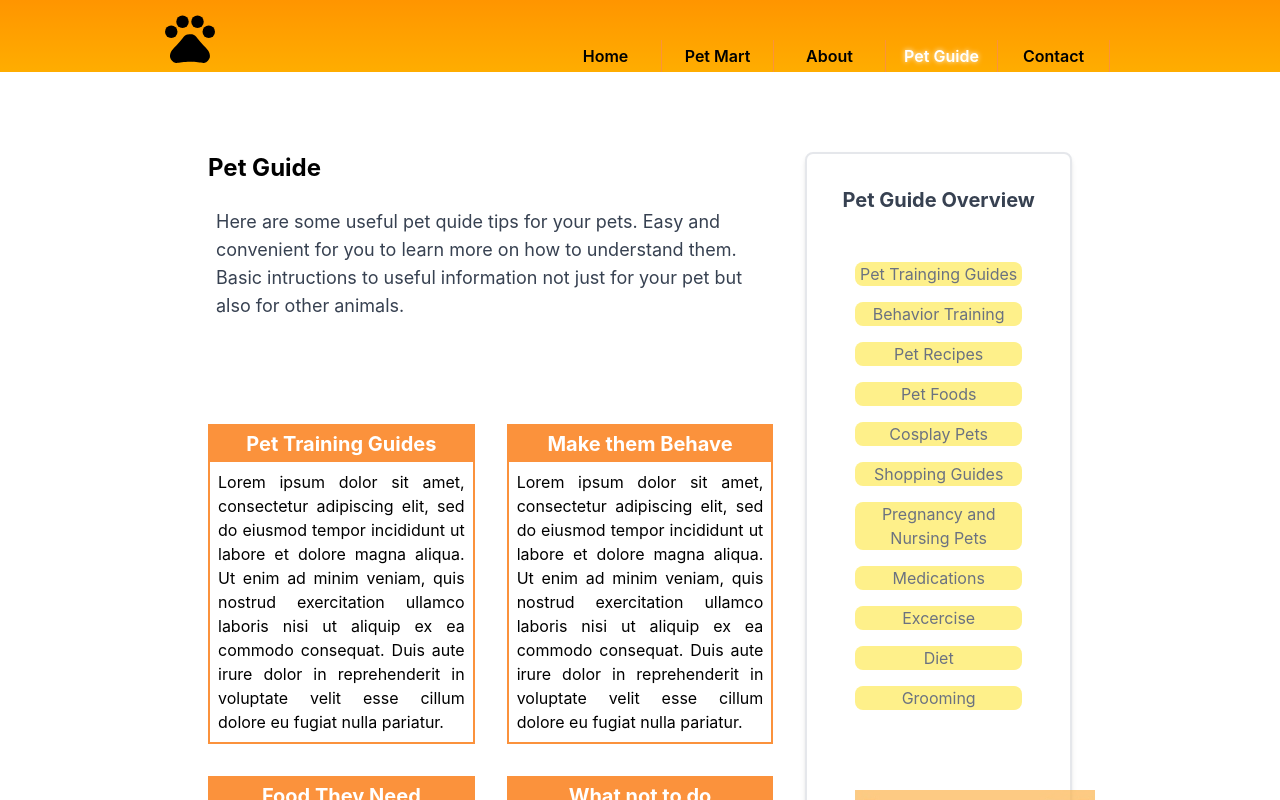
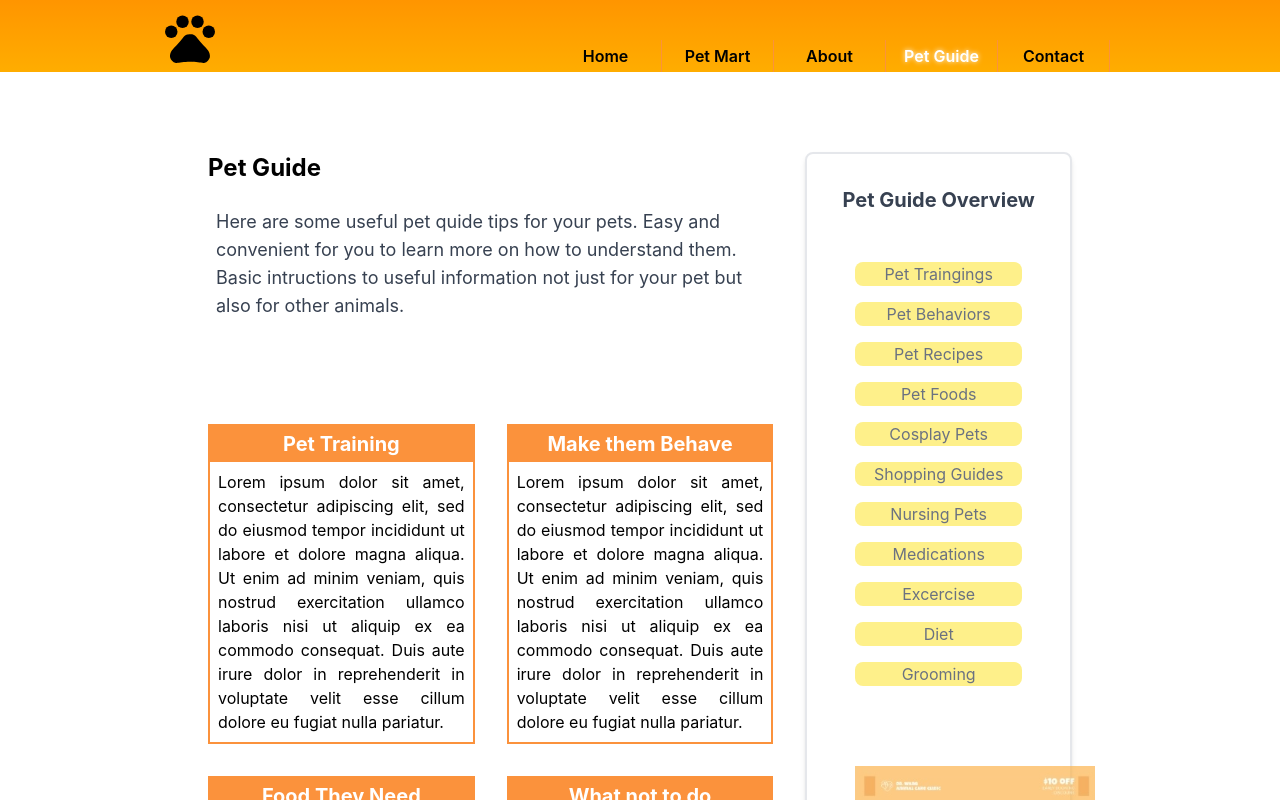
Before and after one commit to farzanbh92/petshop, a React (Create React App) app: page /#/petguide in a window 1280 px wide. Shown: the top 800 px of the page. Built offline with nearby package versions, Linux system fonts and the light colour scheme.

Commit message:
changing some style

```diff
--- a/src/components/Home/Home.js
+++ b/src/components/Home/Home.js
@@ -67,7 +67,7 @@ const backgroundStyle = {backgroundImage : `url(${backgroundImg})`};
 
          <div className='bg-yellow-300 shadow-lg shadow-gray-300 px-4 py-2 rounded-lg'>
           <section className='font-bold text-lg mb-2'>Discounted Items</section>
-          <ul className='grid grid-cols-3 gap-2'>
+          <ul className='grid md:grid-cols-3 grid-cols-1 gap-2'>
             <li className='bg-yellow-400 py-4 rounded-lg cursor-pointer hover:bg-gray-300'>Pet Accessories</li>
             <li className='bg-yellow-400 py-4 rounded-lg cursor-pointer hover:bg-gray-300'>Bath Essentials</li>
             <li className='bg-yellow-400 py-4 rounded-lg cursor-pointer hover:bg-gray-300'>Pet Foods</li>
--- a/src/components/PetGuide/PetGuide.js
+++ b/src/components/PetGuide/PetGuide.js
@@ -20,13 +20,13 @@ const adImage = {backgroundImage : `url(${guidead})`};
 
            <ul className='mt-12 cursor-pointer text-gray-500 px-12'>
 
-            <li className='bg-yellow-200 hover:bg-green-300 rounded-lg text-center mt-4'>Pet Trainging Guides</li>
-            <li className='bg-yellow-200 hover:bg-green-300 rounded-lg text-center mt-4'>Behavior Training</li>
+            <li className='bg-yellow-200 hover:bg-green-300 rounded-lg text-center mt-4'>Pet Traingings</li>
+            <li className='bg-yellow-200 hover:bg-green-300 rounded-lg text-center mt-4'>Pet Behaviors</li>
             <li className='bg-yellow-200 hover:bg-green-300 rounded-lg text-center mt-4'>Pet Recipes</li>
             <li className='bg-yellow-200 hover:bg-green-300 rounded-lg text-center mt-4'>Pet Foods</li>
             <li className='bg-yellow-200 hover:bg-green-300 rounded-lg text-center mt-4'>Cosplay Pets</li>
             <li className='bg-yellow-200 hover:bg-green-300 rounded-lg text-center mt-4'>Shopping Guides</li>
-            <li className='bg-yellow-200 hover:bg-green-300 rounded-lg text-center mt-4'>Pregnancy and Nursing Pets</li>
+            <li className='bg-yellow-200 hover:bg-green-300 rounded-lg text-center mt-4'>Nursing Pets</li>
             <li className='bg-yellow-200 hover:bg-green-300 rounded-lg text-center mt-4'>Medications</li>
             <li className='bg-yellow-200 hover:bg-green-300 rounded-lg text-center mt-4'>Excercise</li>
             <li className='bg-yellow-200 hover:bg-green-300 rounded-lg text-center mt-4'>Diet</li>
@@ -38,7 +38,7 @@ const adImage = {backgroundImage : `url(${guidead})`};
             </div>
         </div>
         <div className='border-2 border-orange-400 order-3'>
-        <h1 className='font-bold text-xl bg-orange-400 text-white py-1'>Pet Training Guides</h1>
+        <h1 className='font-bold text-xl bg-orange-400 text-white py-1'>Pet Training </h1>
         <p className='text-justify p-2 text-sm md:text-base'>Lorem ipsum dolor sit amet, consectetur adipiscing elit, sed do eiusmod tempor incididunt ut labore et dolore magna aliqua. Ut enim ad minim veniam, quis nostrud exercitation ullamco laboris nisi ut aliquip ex ea commodo consequat.
             Duis aute irure dolor in reprehenderit in voluptate velit esse cillum dolore eu fugiat nulla pariatur.</p>
         </div>
@@ -75,13 +75,13 @@ const adImage = {backgroundImage : `url(${guidead})`};
 
 <ul className='mt-4 cursor-pointer text-gray-700 px-12'>
 
- <li className='bg-yellow-200 hover:bg-green-300 rounded-lg text-center mt-4'>Pet Trainging Guides</li>
- <li className='bg-yellow-200 hover:bg-green-300 rounded-lg text-center mt-4'>Behavior Training</li>
+ <li className='bg-yellow-200 hover:bg-green-300 rounded-lg text-center mt-4'>Pet Traingings</li>
+ <li className='bg-yellow-200 hover:bg-green-300 rounded-lg text-center mt-4'>Pet Behaviors</li>
  <li className='bg-yellow-200 hover:bg-green-300 rounded-lg text-center mt-4'>Pet Recipes</li>
  <li className='bg-yellow-200 hover:bg-green-300 rounded-lg text-center mt-4'>Pet Foods</li>
  <li className='bg-yellow-200 hover:bg-green-300 rounded-lg text-center mt-4'>Cosplay Pets</li>
  <li className='bg-yellow-200 hover:bg-green-300 rounded-lg text-center mt-4'>Shopping Guides</li>
- <li className='bg-yellow-200 hover:bg-green-300 rounded-lg text-center mt-4'>Pregnancy and Nursing Pets</li>
+ <li className='bg-yellow-200 hover:bg-green-300 rounded-lg text-center mt-4'>Nursing Pets</li>
  <li className='bg-yellow-200 hover:bg-green-300 rounded-lg text-center mt-4'>Medications</li>
  <li className='bg-yellow-200 hover:bg-green-300 rounded-lg text-center mt-4'>Excercise</li>
  <li className='bg-yellow-200 hover:bg-green-300 rounded-lg text-center mt-4'>Diet</li>
--- a/src/components/PetMart/PetMart.js
+++ b/src/components/PetMart/PetMart.js
@@ -228,7 +228,7 @@ const PetMart = () => {
            </div>
 
         </div>
-        <div className='font-extrabold text-4xl text-green-600 hover:text-orange-400 cursor-pointer md:hidden block my-8'>30% discount</div>
+        <div className='font-extrabold text-4xl bg-yellow-300 w-fit mx-auto px-4 py-2 rounded-lg text-green-600 hover:text-orange-400 cursor-pointer md:hidden block my-8'>30% discount</div>
         </>
     );
 };
```
